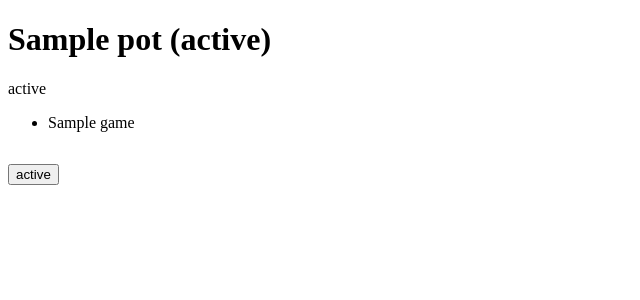
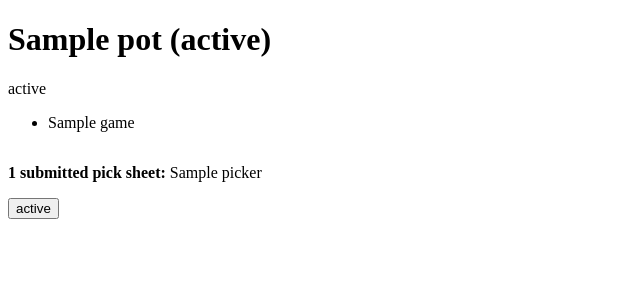
Before and after one commit to tbrlpld/potluck, a Django app: template potluck/pots/templates/pots/pot_detail.html in a window 1280 px wide. Shown: the part 26-326 px from the top of the page, without its empty margins (0-640 px from the left). Run offline with Django 3.2, Linux system fonts and the light colour scheme; the template is opened without the code that fills it: most values are stand-ins (such as "Sample title", 1, 10 or a date in 2020).

Commit message:
Add overview of submissions to pot details

```diff
--- a/potluck/pots/models.py
+++ b/potluck/pots/models.py
@@ -84,3 +84,7 @@ class Pot(models.Model):
     @property
     def status_help_text(self):
         return self._status_help_text.get(self.status)
+
+    @property
+    def pickers_list(self):
+        return self.pick_sheets.all().values_list("picker", flat=True)
--- a/potluck/pots/templates/pots/pot_detail.html
+++ b/potluck/pots/templates/pots/pot_detail.html
@@ -43,6 +43,14 @@
             So who won? <a href="{% url 'show_tally' pot.pk %}">Get the tally.</a>
         </p>
     {% endif %}
+    {% with pick_sheet_count=pot.pick_sheets.count %}
+        {% if pick_sheet_count %}
+            <p>
+                <strong>{{ pick_sheet_count }} submitted pick sheet{{ pick_sheet_count|pluralize }}:</strong>
+                {{ pot.pickers_list|join:", " }}
+            </p>
+        {% endif %}
+    {% endwith %}
     <p>
         <form action="{% url 'pot_update_status' pot.pk %}" method="POST">
             {% csrf_token %}
```
